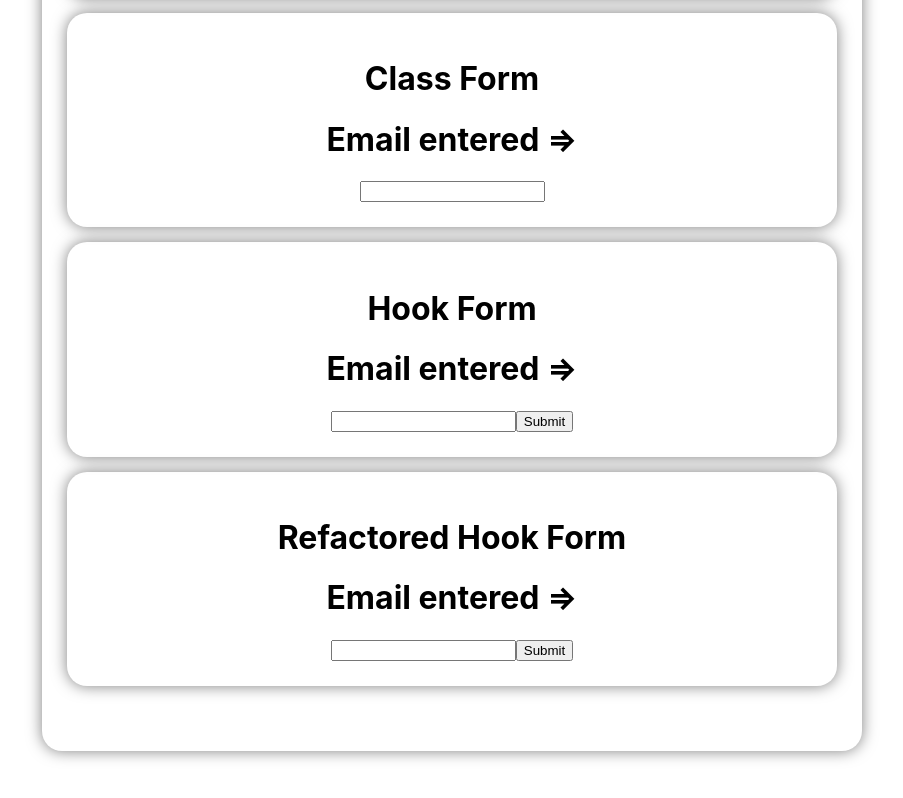
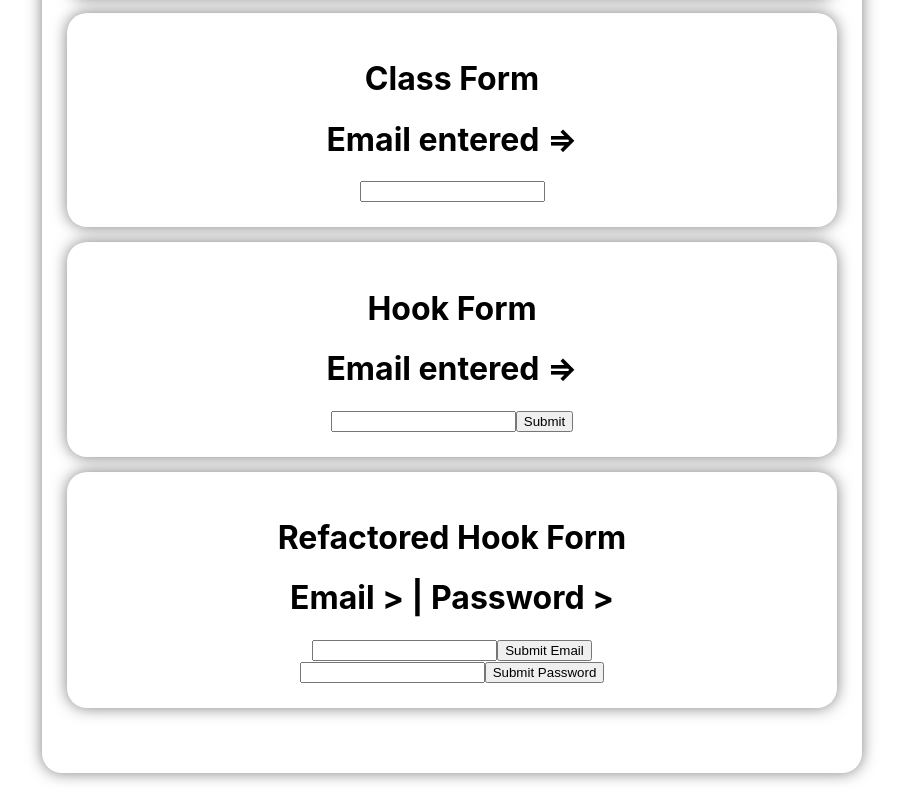
Before and after one commit to jas112/REACT-STUDY-Hooks-Playground, a React (Create React App) app: page / in a window 1280 px wide. Shown: the part 1319-2117 px from the top of the page, without its empty margins (188-1091 px from the left). Before the commit the page ends 2095 px from the top, so only its background shows below. Built offline with nearby package versions, Linux system fonts and the light colour scheme.

Commit message:
added password input and button to RefactoredHookForm.

```diff
--- a/src/components/hookForm/RefactoredHookForm.js
+++ b/src/components/hookForm/RefactoredHookForm.js
@@ -4,12 +4,13 @@ import useFormState from './hooks/useFormState';
 function RefactoredHookForm() {
 
     const [email, updateEmail, resetEmail] = useFormState('');
-
+    const [password, updatePassword, resetPassword] = useFormState('');
 
   return (
     <div className='RefactoredHookForm App-module'>
         <h1>Refactored Hook Form</h1>
-        <h1>{`Email entered => ${email}`}</h1>
+        <h1>{`Email > ${email} | Password > ${password}`}</h1>
+        <div>
           <input
               type='text'
               name='email'
@@ -17,7 +18,19 @@ function RefactoredHookForm() {
               onChange={updateEmail}
           >
           </input>
-        <button onClick={resetEmail}>Submit</button>
+          <button onClick={resetEmail}>Submit Email</button>
+        </div>
+        <div>
+          <input
+              type='password'
+              name='password'
+              value={password}
+              onChange={updatePassword}
+          >
+          </input>
+          <button onClick={resetPassword}>Submit Password</button>
+        </div>
+
     </div>
   )
 }
```
Lines whose indentation alone changed are shown as unchanged.
